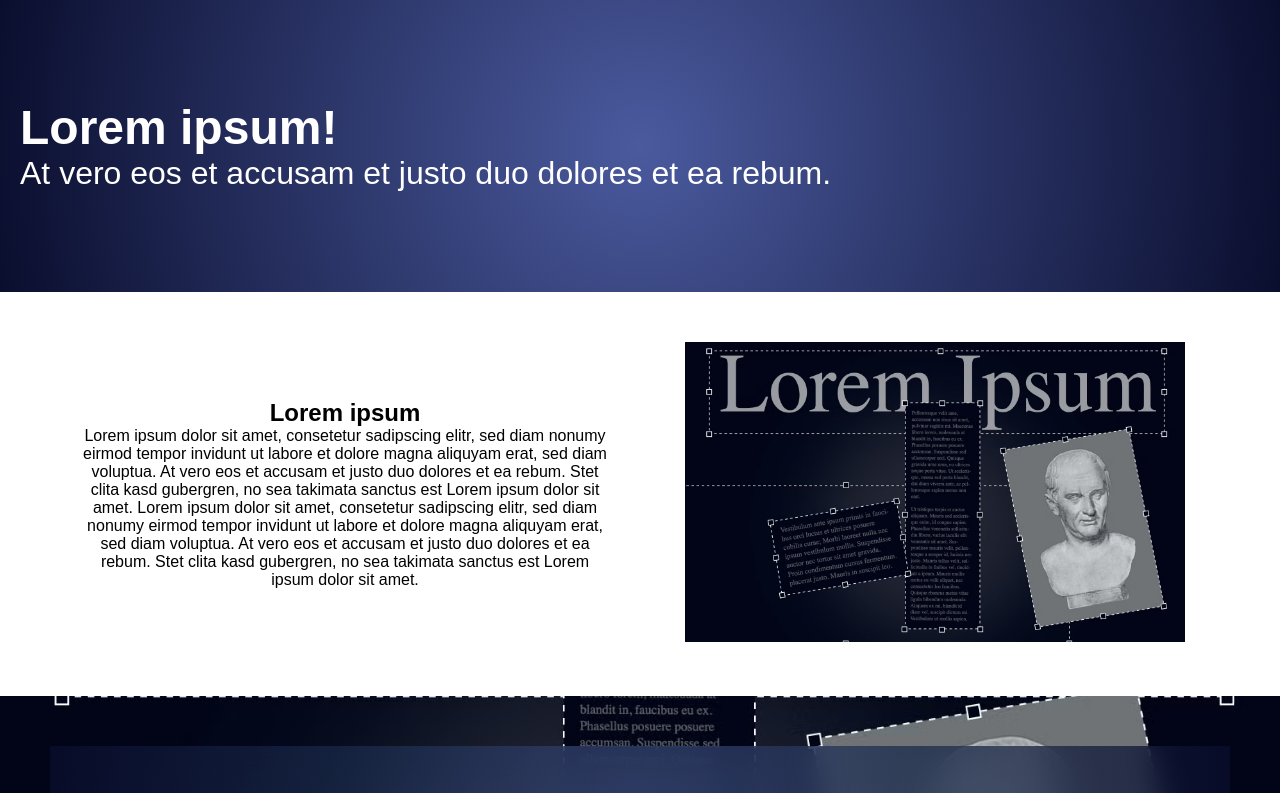
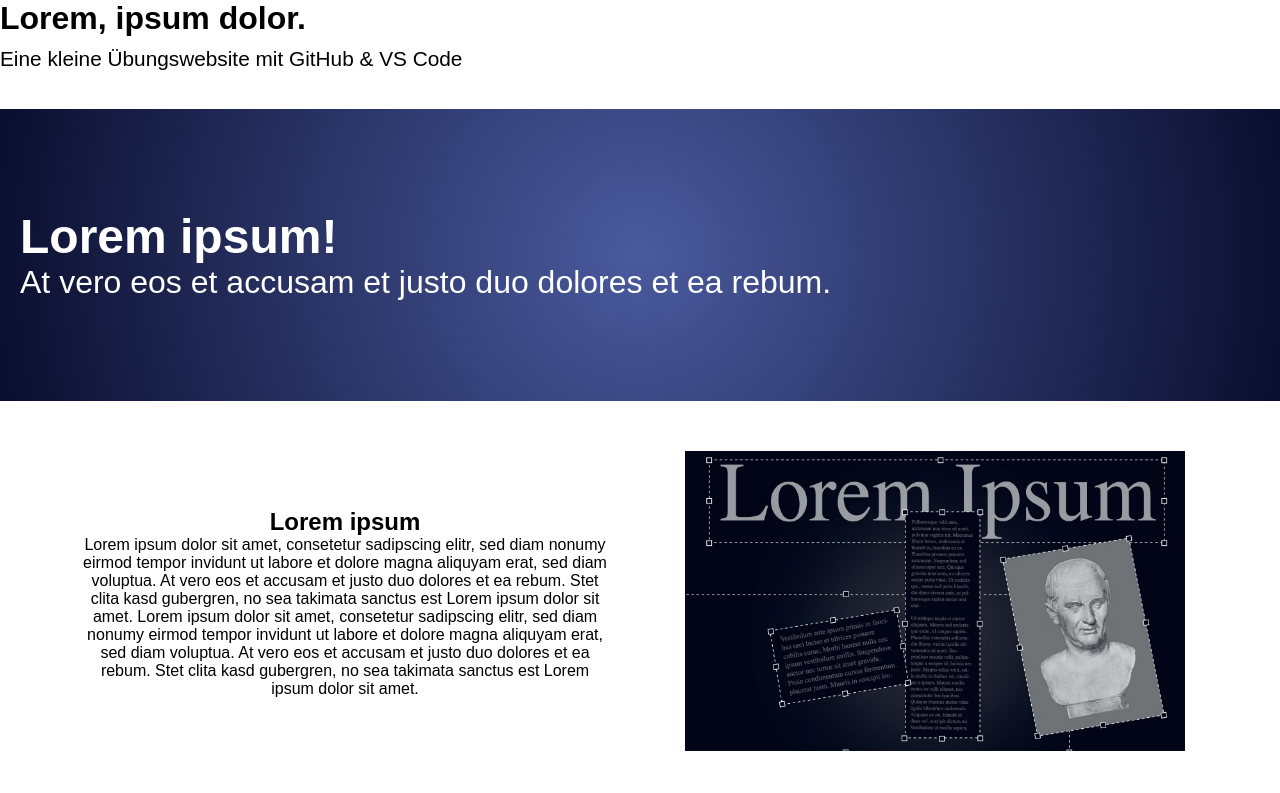
Before and after one commit to ramotk02/Gruppenarbeit, a plain HTML site: page index.html in a window 1280 px wide. Shown: the top 793 px of the page. Drawn offline with Linux system fonts and the light colour scheme.

Commit message:
Adding header section in index.html

```diff
--- a/index.html
+++ b/index.html
@@ -8,6 +8,15 @@
     <title>Onepager Website</title>
 </head>
 <body>
+    <header>
+        <h1>Lorem, ipsum dolor.</h1>
+        <p style="margin:10px 0 20px; font-size:1.3em;">Eine kleine Übungswebsite mit GitHub & VS Code</p>
+        <nav>
+            <a href="#home" style="color:white; margin:0 15px; text-decoration:none; font-weight:bold;">Home</a>
+            <a href="#zweispalten" style="color:white; margin:0 15px; text-decoration:none; font-weight:bold;">Über</a>
+            <a href="#kontakt" style="color:white; margin:0 15px; text-decoration:none; font-weight:bold;">Kontakt</a>
+        </nav>
+    </header>
     <section class="hero">
         <h1>Lorem ipsum!</h1>
         <p> At vero eos et accusam et justo duo dolores et ea rebum.</p>
```
